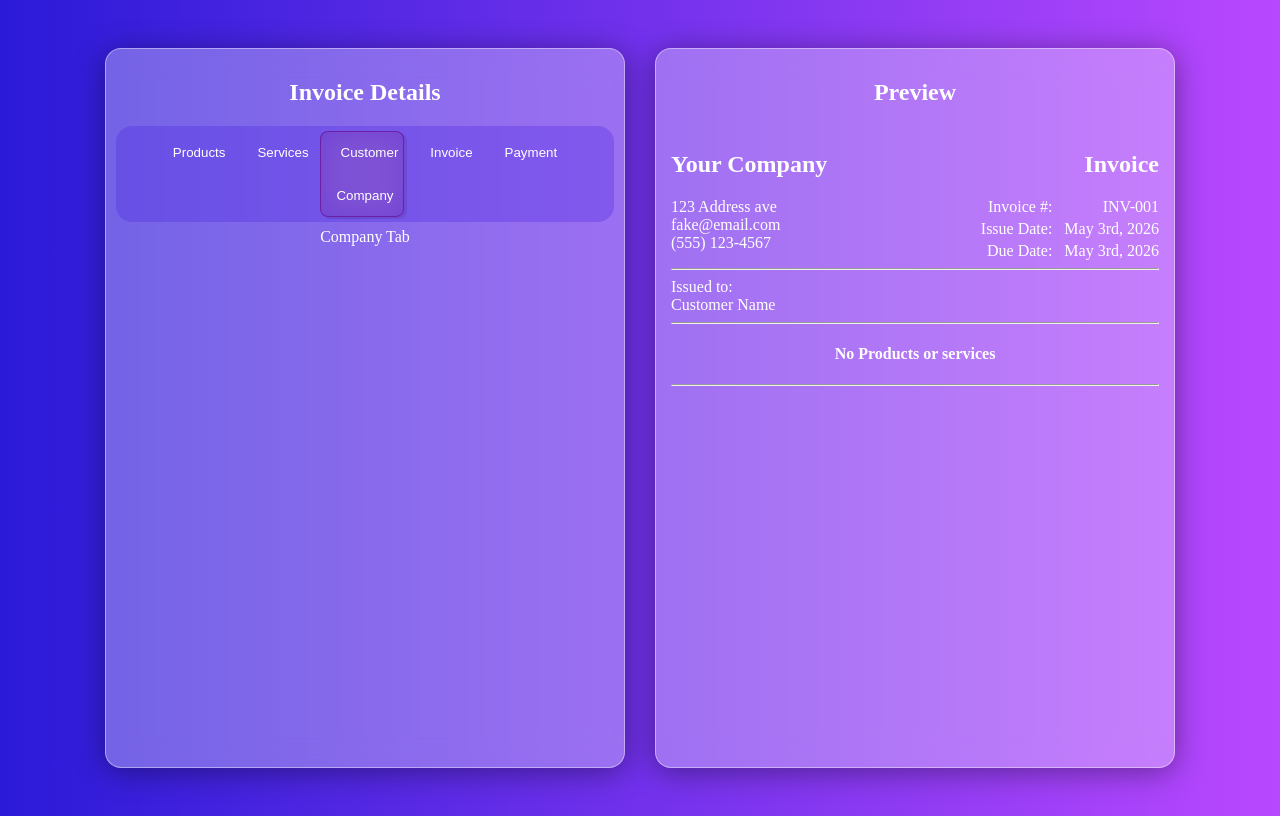
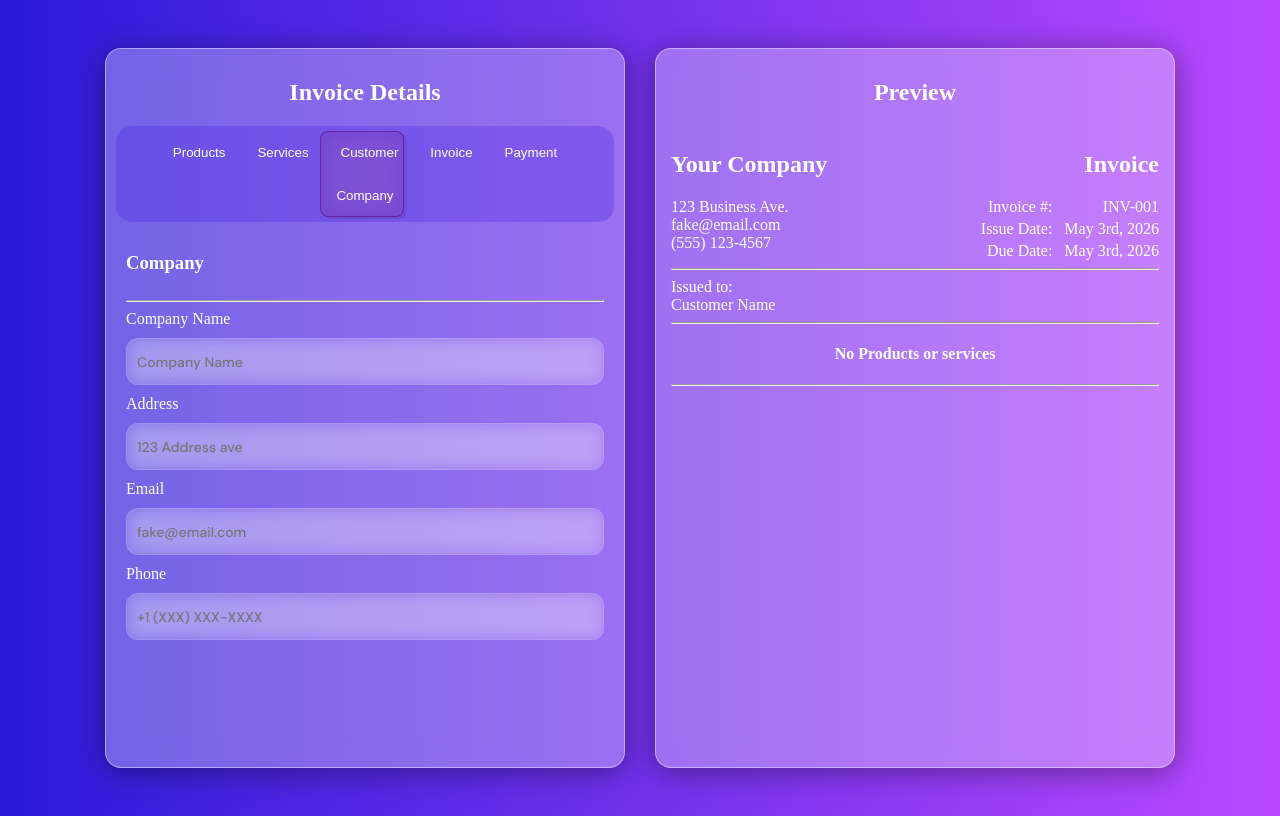
Before and after one commit to Doctor-Wraith/web-invoicer, a React (Vite) app: page / in a window 1280 px wide. Both pictures are taken after a click on the button "Company". Built offline with nearby package versions, Linux system fonts and the light colour scheme.

Commit message:
Added company Tab

```diff
--- a/src/App.css
+++ b/src/App.css
@@ -55,7 +55,6 @@ hr {
 textarea,
 input:not(.no-spinner) {
   width: 100%;
-  height: 100%;
   min-height: 47px;
   padding: 8px 10px;
   outline: none;
@@ -77,4 +76,5 @@ input:not(.no-spinner) {
 
 textarea {
   resize: none;
+  height: 100%;
 }
--- a/src/App.tsx
+++ b/src/App.tsx
@@ -9,6 +9,7 @@ import {useConfirm} from "./custom components/useConfirm.tsx";
 import {useProductForm} from "./custom components/useProductForm.tsx";
 import type {PaymentOptions} from "./tabs/PaymentTab.tsx";
 import {usePaymentForm} from "./custom components/usePaymentForm.tsx";
+import type {Company} from "./tabs/CompanyTab.tsx";
 
 
 function App() {
@@ -20,6 +21,7 @@ function App() {
   const STORAGE_KEY_CUSTOMER = "customer";
   const STORAGE_KEY_INVOICE_TAB = "invoiceTab";
   const STORAGE_KEY_PAYMENTS = "payments";
+  const STORAGE_KEY_COMPANY = "company";
   //endregion
 
   //region stored data interfaces
@@ -79,6 +81,23 @@ function App() {
     localStorage.setItem(STORAGE_KEY_ACTIVE_TAB, tab);
   }
   //endregion
+
+  //region Company
+  const [company, setCompany] = useState<Company>(() => {
+    const saved = localStorage.getItem(STORAGE_KEY_COMPANY);
+    return saved ? JSON.parse(saved) : {
+      name: "",
+      email: "",
+      address: "",
+      phone: "",
+    };
+  });
+
+  const handleCompanyChange = (company: Company) => {
+    setCompany(company);
+    localStorage.setItem(STORAGE_KEY_COMPANY, JSON.stringify(company));
+  }
+
   //region customer
   const [customer, setCustomer] = useState<Customer>(() => {
     const saved = localStorage.getItem(STORAGE_KEY_CUSTOMER)
@@ -206,6 +225,8 @@ function App() {
             setPaymentOptions={setPaymentsOptions}
             savePaymentOptions={save_payments}
             paymentPrompt={paymentPrompt}
+            company={company}
+            setCompany={handleCompanyChange}
           />
 
         </div>
@@ -218,6 +239,7 @@ function App() {
               customer={customer}
               invoiceDetails={savedInvoice}
               paymentOptions={paymentsOptions}
+              company={company}
           />
         </div>
       </div>
--- a/src/Preview/Preview.tsx
+++ b/src/Preview/Preview.tsx
@@ -9,6 +9,7 @@ import PreviewCompany from "./PreviewCompany.tsx";
 import PreviewInvoiceDetails from "./PreviewInvoiceDetails.tsx";
 import type {PaymentOptions} from "../tabs/PaymentTab.tsx";
 import PreviewPaymentOptions from "./PreviewPaymentOptions.tsx";
+import type {Company} from "../tabs/CompanyTab.tsx";
 
 interface PreviewProps {
     products: ProductInformation[]
@@ -17,9 +18,10 @@ interface PreviewProps {
     customer: Customer
     invoiceDetails: InvoiceDetails
     paymentOptions: PaymentOptions[]
+    company: Company
 }
 
-export default function Preview({products, services, currency, customer, invoiceDetails, paymentOptions}: PreviewProps) {
+export default function Preview({products, services, currency, customer, invoiceDetails, paymentOptions, company}: PreviewProps) {
 
     let subTotal = 0;
     products.forEach(product => {subTotal += product.amount * product.cost})
@@ -35,7 +37,7 @@ export default function Preview({products, services, currency, customer, invoice
                 {/*Header Thing*/}
                 <div className="Preview-header"
                      style={{display: "inline-flex", justifyContent: "space-between", width: "100%"}}>
-                    <PreviewCompany/>
+                    <PreviewCompany company={company} />
                     <PreviewInvoiceDetails invoiceDetails={invoiceDetails}/>
                 </div>
 
--- a/src/Preview/PreviewCompany.tsx
+++ b/src/Preview/PreviewCompany.tsx
@@ -1,11 +1,12 @@
+import type {Company} from "../tabs/CompanyTab.tsx";
 
-export default function PreviewCompany() {
+export default function PreviewCompany({company}:{company: Company}) {
     return (
         <div style={{flex: 1}}>
-            <h2>Your Company</h2>
-            <label>123 Address ave</label><br/>
-            <label>fake@email.com</label><br/>
-            <label>(555) 123-4567</label>
+            <h2>{company.name === "" ? "Your Company" : company.name}</h2>
+            <label>{company.address === "" ? "123 Business Ave." : company.address}</label><br/>
+            <label>{company.email === "" ? "fake@email.com" : company.email}</label><br/>
+            <label>{company.phone === "" ? "(555) 123-4567" : company.phone}</label>
         </div>
     )
 }
--- /dev/null
+++ b/src/styles/CompanyTab.css
@@ -0,0 +1,16 @@
+.company-tab {
+    width: 100%;
+    overflow: hidden;
+}
+.company-header h3 {
+    margin: 0;
+}
+
+.company-header {
+    display: flex;
+    flex-shrink: 0;
+    width: 100%;
+    align-items: center;
+    justify-content: space-between;
+    padding-bottom: 12px;
+}
--- a/src/tabs/CompanyTab.tsx
+++ b/src/tabs/CompanyTab.tsx
@@ -1,4 +1,118 @@
+import {useState} from "react";
 
-export default function CompanyTab() {
-    return (<>Company Tab</>)
+export interface Company {
+    name: string;
+    address: string;
+    email: string;
+    phone: string;
 }
+
+interface CompanyTabsProps {
+    company: Company;
+    setCompany: (company: Company) => void;
+}
+
+const formatPhone = (value: string) => {
+    const digits = value.replace(/\D/g, "");
+
+    if (digits.length === 0) return "";
+
+    // Last 10 digits are the local number, everything before is country code
+    const localDigits = digits.slice(-10);
+    const countryDigits = digits.slice(0, -10);
+
+    const local = (() => {
+        if (localDigits.length <= 3) return `(${localDigits}`;
+        if (localDigits.length <= 6) return `(${localDigits.slice(0, 3)}) ${localDigits.slice(3)}`;
+        return `(${localDigits.slice(0, 3)}) ${localDigits.slice(3, 6)}-${localDigits.slice(6)}`;
+    })();
+
+    if (countryDigits.length === 0) return local;
+    return `+${countryDigits} ${local}`;
+};
+
+
+export default function CompanyTab({company, setCompany}: CompanyTabsProps) {
+    const update = (field: keyof Company, value: string) => {
+        setCompany?.({...company, [field]: value});
+    }
+
+    const [emailError, setEmailError] = useState("");
+    const isValidEmail = (email: string) => /^[^\s@]+@[^\s@]+\.[^\s@]+$/.test(email);
+
+    const [phoneError, setPhoneError] = useState("");
+    const isValidPhone = (phone: string) => /^(\+\d{1,3} )?\(\d{3}\) \d{3}-\d{4}$/.test(phone) && (phone.length <= 19);
+
+
+    return (
+        <div className="tab company-tab" style={{width:'100%'}}>
+            <div className="company-header">
+                <h3>Company</h3>
+            </div>
+            <hr/>
+
+            <div style={{width:'100%', height:'100%', gap:'10px', display:'flex', flexDirection:'column'}}>
+                <label htmlFor="company-name">Company Name</label>
+                <input
+                    id="company-name"
+                    placeholder="Company Name"
+                    type="text"
+                    value={company.name}
+                    onChange={(e) => update("name", e.target.value)}
+                />
+                <label htmlFor="company-address">Address</label>
+                <input
+                    id="company-address"
+                    placeholder="123 Address ave"
+                    type="text"
+                    value={company.address}
+                    onChange={(e) => update("address", e.target.value)}
+                />
+                <label htmlFor="company-email">Email</label>
+                <div className="customer-input-wrapper">
+                    <input
+                        id="email"
+                        type="email"
+                        name="email"
+                        placeholder="fake@email.com"
+                        value={company.email}
+                        onChange={e => {
+                            update("email", e.target.value)
+                            setEmailError(isValidEmail(e.target.value) || e.target.value === "" ? "" : "Invalid email address")
+                        }}
+                        className={emailError ? "input-error" : ""}
+                    ></input>
+                    {emailError && (
+                        <div className="speech-bubble">
+                            Please Enter a valid email address.
+                            <span className="speech-bubble-arrow"/>
+                        </div>
+                    )}
+                </div>
+                <label htmlFor="company-phone">Phone</label>
+                <div className="customer-input-wrapper">
+                    <input
+                        id="phone"
+                        type="text"
+                        name="phone"
+                        placeholder="+1 (XXX) XXX-XXXX"
+                        value={company.phone}
+                        onChange={e => {
+                            const formatted = formatPhone(e.currentTarget.value);
+                            update("phone", formatted);
+                            setPhoneError(formatted === "" ? "" : isValidPhone(formatted) ? "" : "Invalid phone number");
+                        }}
+                        className={phoneError ? "input-error" : ""}
+                    ></input>
+                    {phoneError && (
+                        <div className="speech-bubble">
+                            Please Enter a valid phone number.
+                            <span className="speech-bubble-arrow"/>
+                        </div>
+                    )}
+                </div>
+            </div>
+
+        </div>
+    )
+}
--- a/src/tabs/Tabs.tsx
+++ b/src/tabs/Tabs.tsx
@@ -2,7 +2,7 @@ import ProductTab from "./ProductTab"
 import CustomerTab, {type Customer} from "./CustomerTab"
 import InvoiceTab, {type InvoiceStore} from "./InvoiceTab"
 import PaymentTab, {type PaymentOptions} from "./PaymentTab"
-import CompanyTab from "./CompanyTab"
+import CompanyTab, {type Company} from "./CompanyTab"
 import ServicesTab from "./ServicesTab.tsx";
 import "../styles/Tabs.css"
 import React, {useEffect, useRef, useState} from "react";
@@ -26,6 +26,8 @@ interface TabProps {
     confirm: (message: string) => Promise<unknown>;
     prompt:  (mode: Mode) => Promise<ProductInformation | null>
     paymentPrompt : () => Promise<PaymentOptions | null>
+    company: Company;
+    setCompany: (company: Company) => void;
 }
 
 type Mode = "product" | "service";
@@ -40,7 +42,8 @@ export default function Tabs({
     customer, setCustomer,
     confirm, prompt,
     paymentOptions, savePaymentOptions, setPaymentOptions,
-    paymentPrompt
+    paymentPrompt,
+    company, setCompany
 }: TabProps) {
 
     const [indicatorStyle, setIndicatorStyle] = useState({});
@@ -122,7 +125,10 @@ export default function Tabs({
             </div>
 
             <div className={`tabcontent${activeTab === "Company" ? " active" : ""}`}>
-                <CompanyTab />
+                <CompanyTab
+                    company={company}
+                    setCompany={setCompany}
+                />
             </div>
         </div>
     )
```
